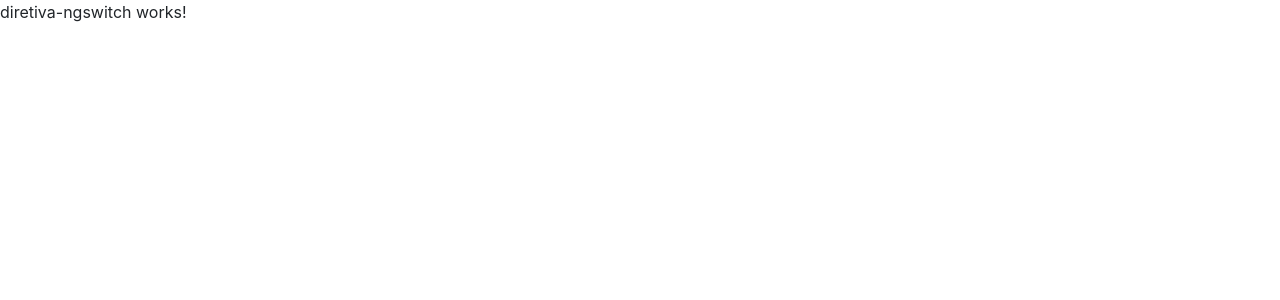
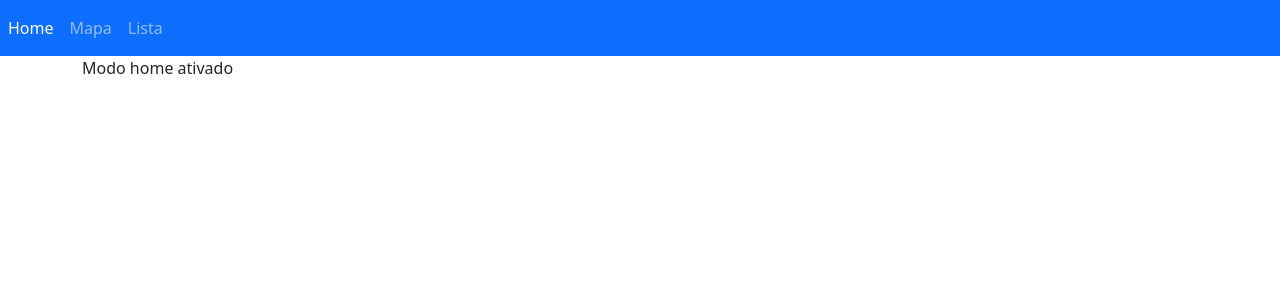
Before and after one commit to RodResq/angular-labs, an Angular app: page / in a window 1280 px wide. Shown: the top 300 px of the page. Built offline with nearby package versions, Linux system fonts and the light colour scheme.

Commit message:
revisao ngSwitch e ngSwitchcase

```diff
--- a/package.json
+++ b/package.json
@@ -19,7 +19,7 @@
     "@angular/platform-browser": "~10.0.5",
     "@angular/platform-browser-dynamic": "~10.0.5",
     "@angular/router": "~10.0.5",
-    "bootstrap": "^4.6.0",
+    "bootstrap": "^5.0.0-beta3",
     "rxjs": "~6.5.5",
     "tslib": "^2.0.0",
     "zone.js": "~0.10.3"
--- a/src/app/diretiva-ngswitch/diretiva-ngswitch.component.html
+++ b/src/app/diretiva-ngswitch/diretiva-ngswitch.component.html
@@ -1 +1,19 @@
-<p>diretiva-ngswitch works!</p>
+<nav class="navbar navbar-expand-lg navbar-dark bg-primary">
+        <div class="nav navbar-nav">
+          <a class="nav-item nav-link"
+            [class.active]="aba == 'home'"
+            (click)="aba = 'home'">Home</a>
+          <a class="nav-item nav-link"
+            [class.active]="aba == 'mapa'"
+            (click)="aba = 'mapa'">Mapa</a>
+          <a class="nav-item nav-link"
+            [class.active]="aba == 'lista'"
+            (click)="aba = 'lista'">Lista</a>
+        </div>
+</nav>
+
+<div class="container" [ngSwitch]="aba">
+  <p *ngSwitchCase="'mapa'">Modo mapa ativado</p>
+  <p *ngSwitchCase="'lista'">Modo Lista ativado</p>
+  <p *ngSwitchDefault>Modo home ativado</p>
+</div>
--- a/src/app/diretiva-ngswitch/diretiva-ngswitch.component.ts
+++ b/src/app/diretiva-ngswitch/diretiva-ngswitch.component.ts
@@ -7,6 +7,7 @@
 })
 export class DiretivaNgswitchComponent implements OnInit {
 
+  aba: string = 'home';
   constructor() { }
 
   ngOnInit(): void {
```
Also changed, not shown: 1 other file (tests, documents, lock files or other folders).
